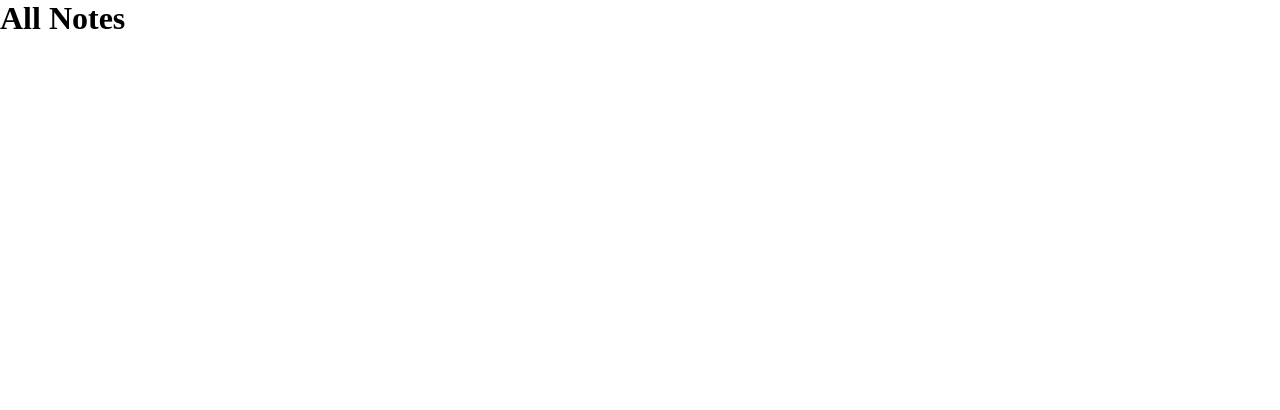
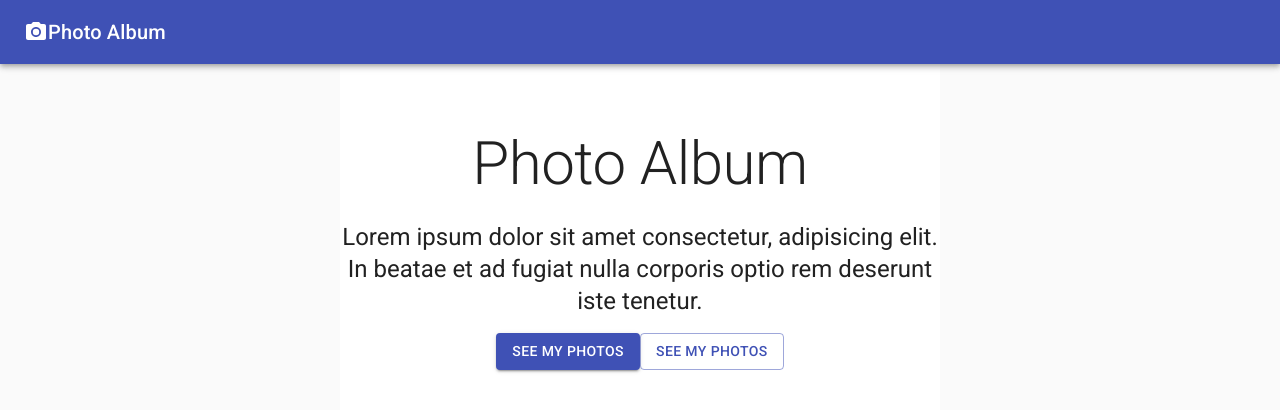
Before and after one commit to Pavanarathod/react-js-playground, a React (Create React App) app: page / in a window 1280 px wide. Shown: the top 410 px of the page. Built offline with nearby package versions, Linux system fonts and the light colour scheme.

Commit message:
Learing makestyles hook

```diff
--- a/public/index.html
+++ b/public/index.html
@@ -16,7 +16,7 @@
       href="https://fonts.googleapis.com/css?family=Roboto:300,400,500,700&display=swap"
     />
 
-    <title>Dev connecter</title>
+    <title>Reactjs Playgrund</title>
   </head>
   <body>
     <noscript>You need to enable JavaScript to run this app.</noscript>
--- a/src/App.js
+++ b/src/App.js
@@ -1,27 +1,72 @@
-import "./App.css";
-import { BrowserRouter, Switch, Route } from "react-router-dom";
-import Notes from "./pages/MUI/Notes";
-import Create from "./pages/MUI/Create";
-import { createMuiTheme, ThemeProvider } from "@material-ui/core";
+import {
+  Typography,
+  AppBar,
+  Card,
+  CardContent,
+  CardAction,
+  CardMedia,
+  CssBaseline,
+  Toolbar,
+  Container,
+  ButtonGroup,
+  Button,
+  Grid,
+} from "@material-ui/core";
+import { PhotoCamera } from "@material-ui/icons";
 
-const theam = createMuiTheme({
-  palette: {
-    primary: {
-      main: "#fefefe",
-    },
-  },
-});
+import useStyles from "./styles/styles";
 
 const App = () => {
+  const classes = useStyles();
   return (
-    <ThemeProvider theme={theam}>
-      <BrowserRouter>
-        <Switch>
-          <Route path="/" component={Notes} exact />
-          <Route path="/create" component={Create} exact />
-        </Switch>
-      </BrowserRouter>
-    </ThemeProvider>
+    <>
+      <CssBaseline>
+        <AppBar position="relative">
+          <Toolbar>
+            <PhotoCamera />
+            <Typography variant="h6">Photo Album</Typography>
+          </Toolbar>
+        </AppBar>
+        <main>
+          <div>
+            <Container maxWidth="sm" className={classes.container}>
+              <Typography
+                variant="h2"
+                align="center"
+                color="textPrimary"
+                gutterBottom
+              >
+                Photo Album
+              </Typography>
+              <Typography
+                variant="h5"
+                align="center"
+                color="textPrimary"
+                paragraph
+              >
+                Lorem ipsum dolor sit amet consectetur, adipisicing elit. In
+                beatae et ad fugiat nulla corporis optio rem deserunt iste
+                tenetur.
+              </Typography>
+              <div>
+                <Grid container spaceing={2} justify="center">
+                  <Grid item>
+                    <Button variant="contained" color="primary">
+                      See My Photos
+                    </Button>
+                  </Grid>
+                  <Grid item>
+                    <Button variant="outlined" color="primary">
+                      See My Photos
+                    </Button>
+                  </Grid>
+                </Grid>
+              </div>
+            </Container>
+          </div>
+        </main>
+      </CssBaseline>
+    </>
   );
 };
 
--- /dev/null
+++ b/src/styles/styles.js
@@ -0,0 +1,10 @@
+import { makeStyles } from "@material-ui/core/styles";
+
+const useStyles = makeStyles((theme) => ({
+  container: {
+    backgroundColor: theme.palette.background.paper,
+    padding: theme.spacing(8, 0, 6),
+  },
+}));
+
+export default useStyles;
```
